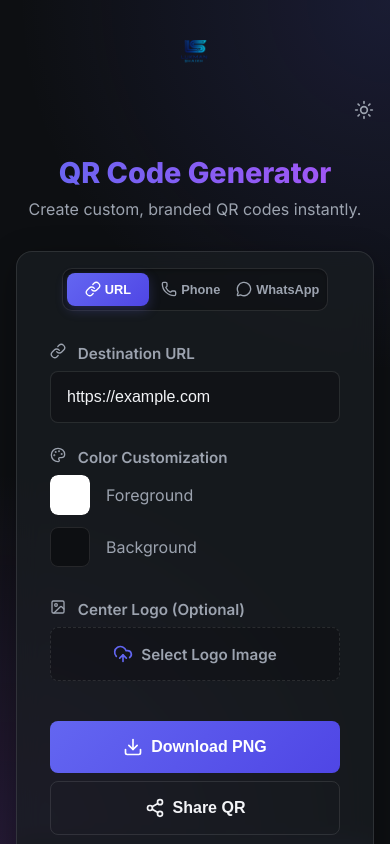
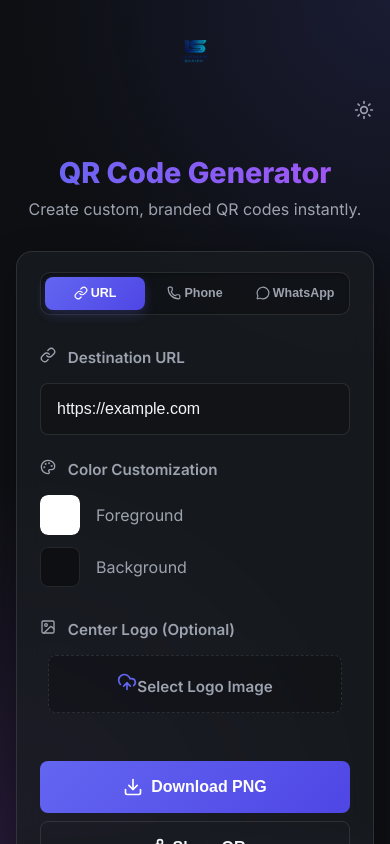
Before and after one commit to lukman-47/Qr-generator, a React (Vite) app in the folder client/: page / in a window 390 px wide. Shown: the top 844 px of the page. Built offline with nearby package versions, Linux system fonts and the light colour scheme.

Commit message:
style: align all mobile inputs, labels, and buttons into a unified column and fix tab squishing

```diff
--- a/client/src/index.css
+++ b/client/src/index.css
@@ -499,16 +499,33 @@ body.light-mode .segmented-control {
 
 @media (max-width: 480px) {
   .glass-panel {
-    padding: 1rem 0.75rem;
+    padding: 1.25rem 0.85rem;
   }
-  .input-group,
+
+  /* Form components centering and unified sizing */
   .segmented-control,
-  .action-buttons-row {
-    width: 92% !important;
-    max-width: 290px !important;
+  .action-buttons-row,
+  .color-picker-grid,
+  .file-upload-wrapper,
+  .phone-input-container,
+  .input-group input[type="text"],
+  .input-group .btn {
+    width: 95% !important;
+    max-width: 310px !important;
     margin-left: auto !important;
     margin-right: auto !important;
   }
+
+  /* Labels alignment in the centralized column */
+  .input-group label {
+    display: block;
+    width: 95% !important;
+    max-width: 310px !important;
+    margin-left: auto !important;
+    margin-right: auto !important;
+    margin-bottom: 0.5rem !important;
+  }
+
   .color-picker-grid {
     grid-template-columns: 1fr;
     gap: 0.75rem;
@@ -517,11 +534,18 @@ body.light-mode .segmented-control {
     flex-direction: column;
     gap: 0.5rem;
   }
+
+  /* Segmented buttons improvements to prevent squishing text */
   .segmented-button {
-    font-size: 0.8rem;
-    padding: 0.55rem 0.25rem;
-    gap: 0.25rem;
+    font-size: 0.78rem;
+    padding: 0.6rem 0.15rem;
+    gap: 0.2rem;
   }
+  .segmented-button svg {
+    width: 14px !important;
+    height: 14px !important;
+  }
+
   footer .glass-panel {
     font-size: 0.8rem !important;
     padding: 0.75rem 1rem !important;
--- a/client/src/pages/Home.jsx
+++ b/client/src/pages/Home.jsx
@@ -290,7 +290,7 @@ export default function Home() {
                     {inputType === 'whatsapp' ? <MessageCircle size={16} style={{display:'inline', marginRight:'8px'}}/> : <Phone size={16} style={{display:'inline', marginRight:'8px'}}/>}
                     Phone Number (+91 India Only)
                   </label>
-                  <div style={{ display: 'flex', gap: '0.5rem' }}>
+                  <div className="phone-input-container" style={{ display: 'flex', gap: '0.5rem', width: '100%' }}>
                     <span style={{ padding: '0.75rem', background: 'var(--bg-secondary)', borderRadius: '8px', border: '1px solid var(--border-color)', display: 'flex', alignItems: 'center', color: 'var(--text-muted)' }}>+91</span>
                     <input
                       type="text"
```
